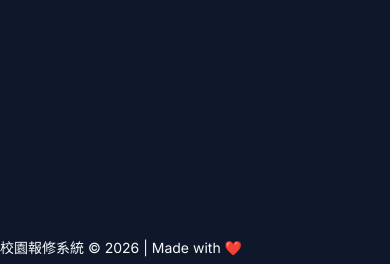
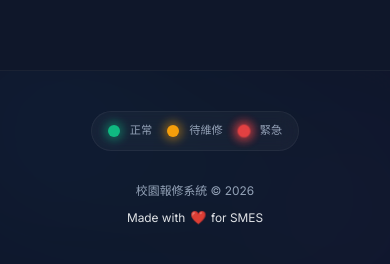
Before and after one commit to cagoooo/repair, a React (Vite) app: page / in a window 390 px wide. Shown: the part 585-849 px from the top of the page. Built offline with nearby package versions, Linux system fonts and the light colour scheme; no server answers; the database is empty.

Commit message:
更新版本至 v0.3.1：全新設計 Aurora UI 頁尾與 RWD 優化

```diff
--- a/package.json
+++ b/package.json
@@ -1,7 +1,7 @@
 {
   "name": "repair",
   "private": true,
-  "version": "0.3.0",
+  "version": "0.3.1",
   "type": "module",
   "scripts": {
     "dev": "vite",
--- a/src/App.jsx
+++ b/src/App.jsx
@@ -9,6 +9,7 @@ import Skeleton from './components/Skeleton';
 import ScrollToTop from './components/ScrollToTop'; // [NEW] Import ScrollToTop
 import { useToast } from './components/Toast';
 import { checkIsAdmin, DEFAULT_GAS_PROXY, SUBMIT_COOLDOWN_MS } from './config/constants'; // [NEW] Import constants
+import Footer from './components/Footer';
 import './App.css';
 
 // 本地儲存 key
@@ -745,10 +746,7 @@ function App() {
         )}
       </main>
 
-      {/* 頁尾 */}
-      <footer className="app-footer">
-        <p>校園報修系統 © 2026 | Made with ❤️</p>
-      </footer>
+      <Footer />
 
       {/* 地圖編輯器 */}
       {showEditor && mapImage && (
--- /dev/null
+++ b/src/components/Footer.css
@@ -0,0 +1,214 @@
+.footer-container {
+    position: relative;
+    width: 100%;
+    margin-top: auto;
+    padding: 30px 0;
+    overflow: hidden;
+    background: rgba(15, 23, 42, 0.8);
+    backdrop-filter: blur(20px);
+    border-top: 1px solid rgba(255, 255, 255, 0.05);
+}
+
+/* Aurora UI Background Effect */
+.footer-aurora {
+    position: absolute;
+    inset: 0;
+    z-index: 1;
+    overflow: hidden;
+    opacity: 0.4;
+}
+
+.footer-aurora::after {
+    content: '';
+    position: absolute;
+    top: -50%;
+    left: -20%;
+    width: 140%;
+    height: 200%;
+    background: radial-gradient(circle at 20% 40%, rgba(59, 130, 246, 0.2) 0%, transparent 40%),
+        radial-gradient(circle at 80% 60%, rgba(139, 92, 246, 0.15) 0%, transparent 40%),
+        radial-gradient(circle at 50% 50%, rgba(16, 185, 129, 0.1) 0%, transparent 50%);
+    filter: blur(80px);
+    animation: auroraFlow 20s infinite alternate linear;
+}
+
+@keyframes auroraFlow {
+    from {
+        transform: rotate(0deg) scale(1);
+    }
+
+    to {
+        transform: rotate(5deg) scale(1.1);
+    }
+}
+
+.footer-content {
+    position: relative;
+    z-index: 2;
+    max-width: 1200px;
+    margin: 0 auto;
+    padding: 0 40px;
+    display: flex;
+    justify-content: space-between;
+    align-items: center;
+}
+
+/* Legend Styles */
+.footer-legend {
+    display: flex;
+    gap: 32px;
+}
+
+.legend-item {
+    display: flex;
+    align-items: center;
+    gap: 10px;
+}
+
+.legend-item .label {
+    font-size: 0.9rem;
+    color: var(--text-secondary);
+    font-weight: 500;
+}
+
+.dot {
+    width: 12px;
+    height: 12px;
+    border-radius: 50%;
+    position: relative;
+}
+
+.dot::after {
+    content: '';
+    position: absolute;
+    inset: -4px;
+    border-radius: 50%;
+    opacity: 0.4;
+    filter: blur(4px);
+}
+
+.dot-normal {
+    background: var(--status-completed);
+}
+
+.dot-normal::after {
+    background: var(--status-completed);
+}
+
+.dot-pending {
+    background: var(--status-pending);
+}
+
+.dot-pending::after {
+    background: var(--status-pending);
+}
+
+.dot-urgent {
+    background: var(--status-urgent);
+    box-shadow: 0 0 10px var(--status-urgent);
+    animation: dotPulse 2s infinite;
+}
+
+.dot-urgent::after {
+    background: var(--status-urgent);
+}
+
+@keyframes dotPulse {
+
+    0%,
+    100% {
+        transform: scale(1);
+        opacity: 1;
+    }
+
+    50% {
+        transform: scale(1.3);
+        opacity: 0.8;
+    }
+}
+
+/* Info Styles */
+.footer-info .copyright {
+    font-size: 0.95rem;
+    color: var(--text-secondary);
+    margin: 0;
+    font-weight: 400;
+}
+
+.footer-info .divider {
+    margin: 0 12px;
+    opacity: 0.3;
+}
+
+.footer-info .author {
+    color: var(--text-primary);
+    opacity: 0.9;
+}
+
+.footer-info .heart {
+    display: inline-block;
+    color: #ef4444;
+    animation: heartBeat 1.5s infinite;
+    margin: 0 2px;
+}
+
+@keyframes heartBeat {
+
+    0%,
+    100% {
+        transform: scale(1);
+    }
+
+    50% {
+        transform: scale(1.2);
+    }
+}
+
+/* RWD Adjustments */
+@media (max-width: 900px) {
+    .footer-content {
+        flex-direction: column;
+        gap: 30px;
+        text-align: center;
+    }
+
+    .footer-legend {
+        order: 1;
+        background: rgba(255, 255, 255, 0.03);
+        padding: 12px 24px;
+        border-radius: 50px;
+        backdrop-filter: blur(10px);
+        border: 1px solid rgba(255, 255, 255, 0.05);
+        gap: 20px;
+    }
+
+    .footer-info {
+        order: 2;
+    }
+}
+
+@media (max-width: 480px) {
+    .footer-container {
+        padding: 40px 0;
+    }
+
+    .footer-legend {
+        gap: 15px;
+        padding: 10px 16px;
+    }
+
+    .legend-item .label {
+        font-size: 0.8rem;
+    }
+
+    .footer-info .copyright {
+        font-size: 0.85rem;
+        display: flex;
+        flex-direction: column;
+        gap: 8px;
+    }
+
+    .footer-info .divider {
+        display: none;
+    }
+}
--- /dev/null
+++ b/src/components/Footer.jsx
@@ -0,0 +1,40 @@
+import React from 'react';
+import './Footer.css';
+
+/**
+ * 頁尾元件
+ * 整合了地圖圖例與版權資訊，支援 RWD 與 Aurora UI 視覺
+ */
+const Footer = () => {
+    return (
+        <footer className="footer-container">
+            <div className="footer-aurora"></div>
+            <div className="footer-content">
+                <div className="footer-legend">
+                    <div className="legend-item">
+                        <span className="dot dot-normal"></span>
+                        <span className="label">正常</span>
+                    </div>
+                    <div className="legend-item">
+                        <span className="dot dot-pending"></span>
+                        <span className="label">待維修</span>
+                    </div>
+                    <div className="legend-item">
+                        <span className="dot dot-urgent"></span>
+                        <span className="label">緊急</span>
+                    </div>
+                </div>
+
+                <div className="footer-info">
+                    <p className="copyright">
+                        校園報修系統 &copy; {new Date().getFullYear()}
+                        <span className="divider">|</span>
+                        <span className="author">Made with <span className="heart">❤️</span> for SMES</span>
+                    </p>
+                </div>
+            </div>
+        </footer>
+    );
+};
+
+export default Footer;
--- a/src/components/InteractiveMap.css
+++ b/src/components/InteractiveMap.css
@@ -197,41 +197,6 @@
     box-shadow: 0 2px 4px rgba(0, 0, 0, 0.3);
 }
 
-/* 圖例 */
-.map-legend {
-    display: flex;
-    gap: var(--spacing-lg);
-    padding: var(--spacing-md);
-    justify-content: center;
-    flex-wrap: wrap;
-}
-
-.legend-item {
-    display: flex;
-    align-items: center;
-    gap: var(--spacing-xs);
-    font-size: 0.85rem;
-    color: var(--text-secondary);
-}
-
-.legend-dot {
-    width: 12px;
-    height: 12px;
-    border-radius: 50%;
-}
-
-.legend-dot.normal {
-    background: var(--status-completed);
-}
-
-.legend-dot.pending {
-    background: var(--status-pending);
-}
-
-.legend-dot.urgent {
-    background: var(--status-urgent);
-}
-
 /* Tooltip */
 .room-tooltip {
     position: fixed;
--- a/src/components/InteractiveMap.jsx
+++ b/src/components/InteractiveMap.jsx
@@ -185,20 +185,6 @@ function InteractiveMap({ imageUrl, rooms, repairs, onRoomClick, onEditMap }) {
                 </div>
             </div>
 
-            <div className="map-legend">
-                <div className="legend-item">
-                    <span className="legend-dot normal"></span>
-                    <span>正常</span>
-                </div>
-                <div className="legend-item">
-                    <span className="legend-dot pending"></span>
-                    <span>待維修</span>
-                </div>
-                <div className="legend-item">
-                    <span className="legend-dot urgent"></span>
-                    <span>緊急</span>
-                </div>
-            </div>
         </div>
     );
 }
```
Also changed, not shown: 1 other file (tests, documents, lock files or other folders).
